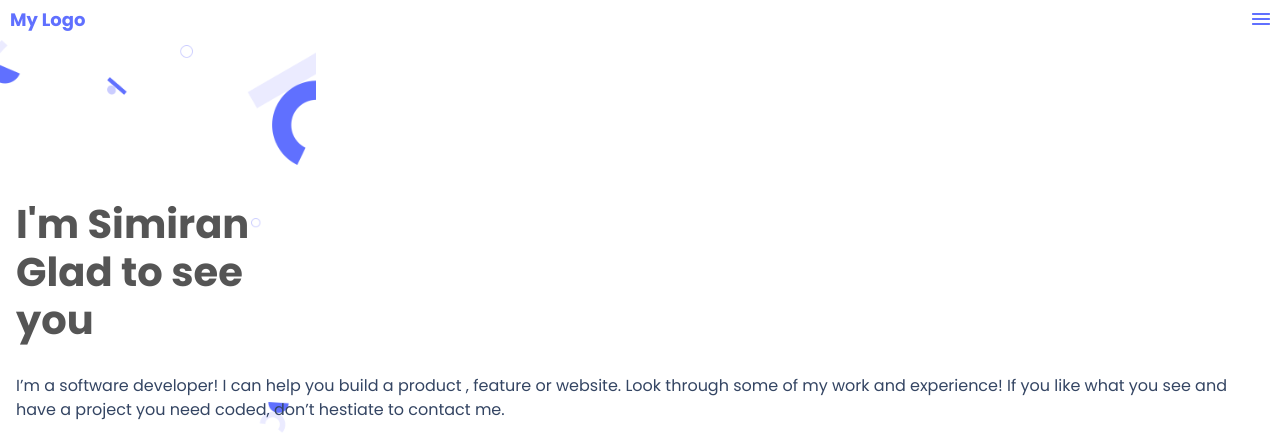
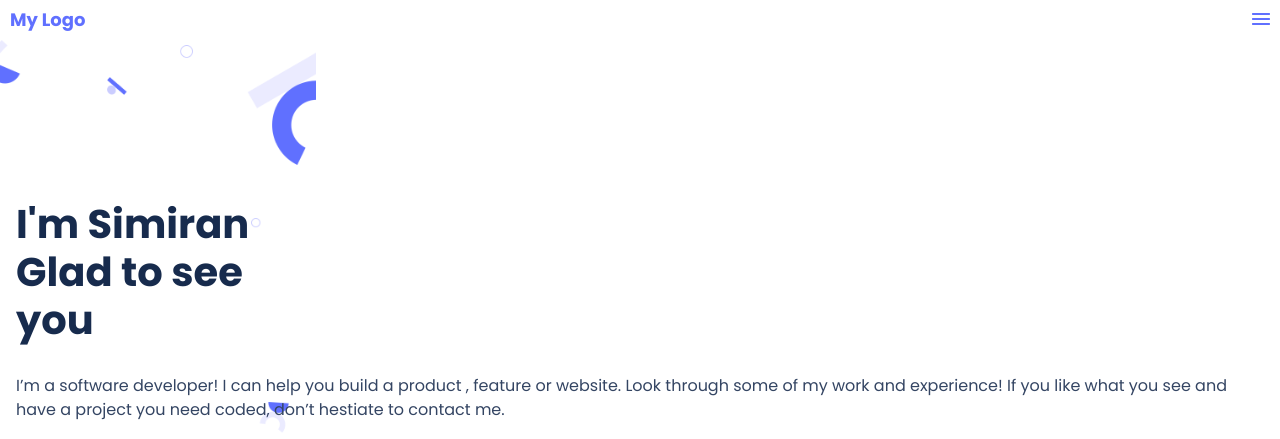
Before and after one commit to Alabi12/MyPortfolio, a website: page index.html in a window 1280 px wide. Shown: the top 439 px of the page. Drawn offline with Linux system fonts and the light colour scheme.

Commit message:
Update style.css
Font color changed for Main description

```diff
--- a/style.css
+++ b/style.css
@@ -65,6 +65,7 @@ header {
   font-size: 40px;
   font-weight: 700;
   padding-top: 96px;
+  color: #172B4D;
 }
 
 .description {
```
